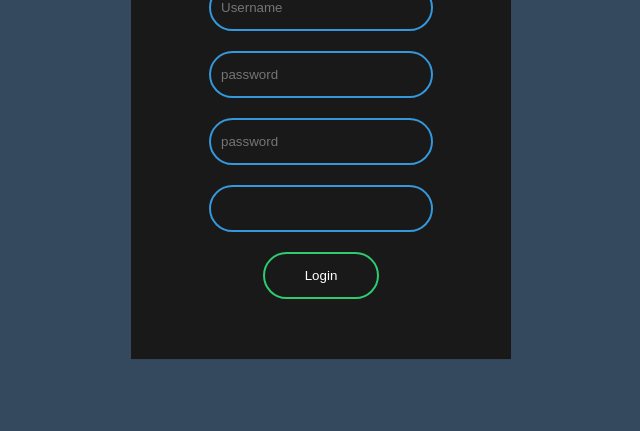
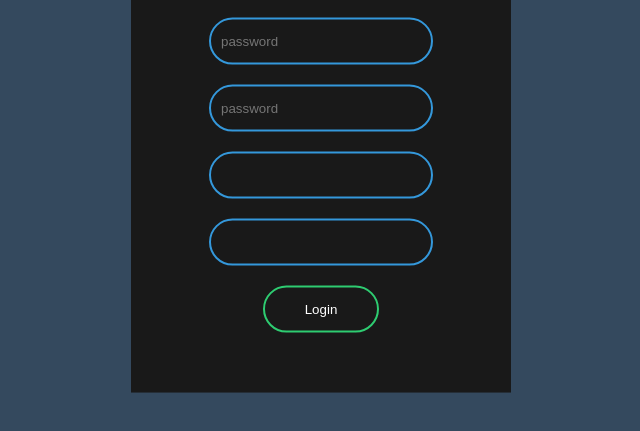
Before and after one commit to ridho00123/theme-portfolio, a plain HTML site: page index.html in a window 1280 px wide. Shown: the part 307-738 px from the top of the page, without its empty margins (319-959 px from the left). Drawn offline with Linux system fonts and the light colour scheme.

Commit message:
menambahkan input konfir email

```diff
--- a/index.html
+++ b/index.html
@@ -14,6 +14,7 @@
 	<input type="password" placeholder="password">
 	<input type="password" placeholder="password">
 	<input type="text" name="email" id="email">
+	<input type="text" name="konfiremail" id="konfiremail">
 	<button type="submit" value="login">Login</button>
 </form>
 
```
